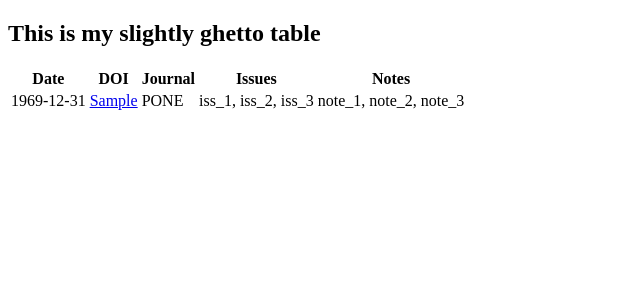
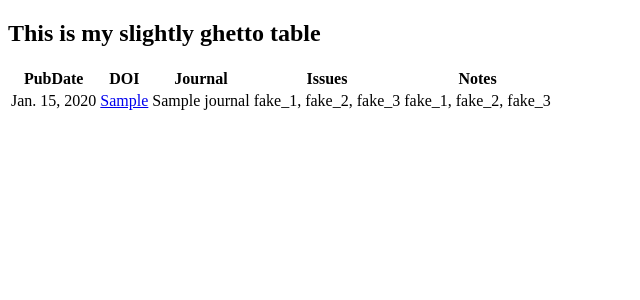
Before and after one commit to PLOS-Web/AI, a Django app: page /grid/ in a window 1280 px wide. Shown: the part 102-402 px from the top of the page, without its empty margins (0-640 px from the left). Run offline with Django 3.2, Linux system fonts and the light colour scheme; tables that the repository leaves empty hold one stand-in row (values such as "Sample post"); parts of the project's set-up code (start-up, migrations or seed data) failed here and were passed over.

Commit message:
Adds more real hooks from views into the article models

```diff
--- a/articleflow/templates/articleflow/grid.html
+++ b/articleflow/templates/articleflow/grid.html
@@ -5,7 +5,7 @@
 
 <table>
   <tr>
-    <th>Date</th>
+    <th>PubDate</th>
     <th>DOI</th>
     <th>Journal</th>
     <th>Issues</th>
@@ -13,11 +13,11 @@
   </tr>
   {% for article in articles %}
   <tr>
-    <td>1969-12-31</td>
+    <td>{{ article.pubdate }}</td>
     <td><a href="/detail/{{article.doi}}">{{ article.doi }}</a></td>
-    <td>PONE</td>
-    <td>iss_1, iss_2, iss_3</td>
-    <td>note_1, note_2, note_3</td>
+    <td>{{ article.journal.short_name }}</td>
+    <td>fake_1, fake_2, fake_3</td>
+    <td>fake_1, fake_2, fake_3</td>
   </tr>
   {% endfor %}
 </table>
```
